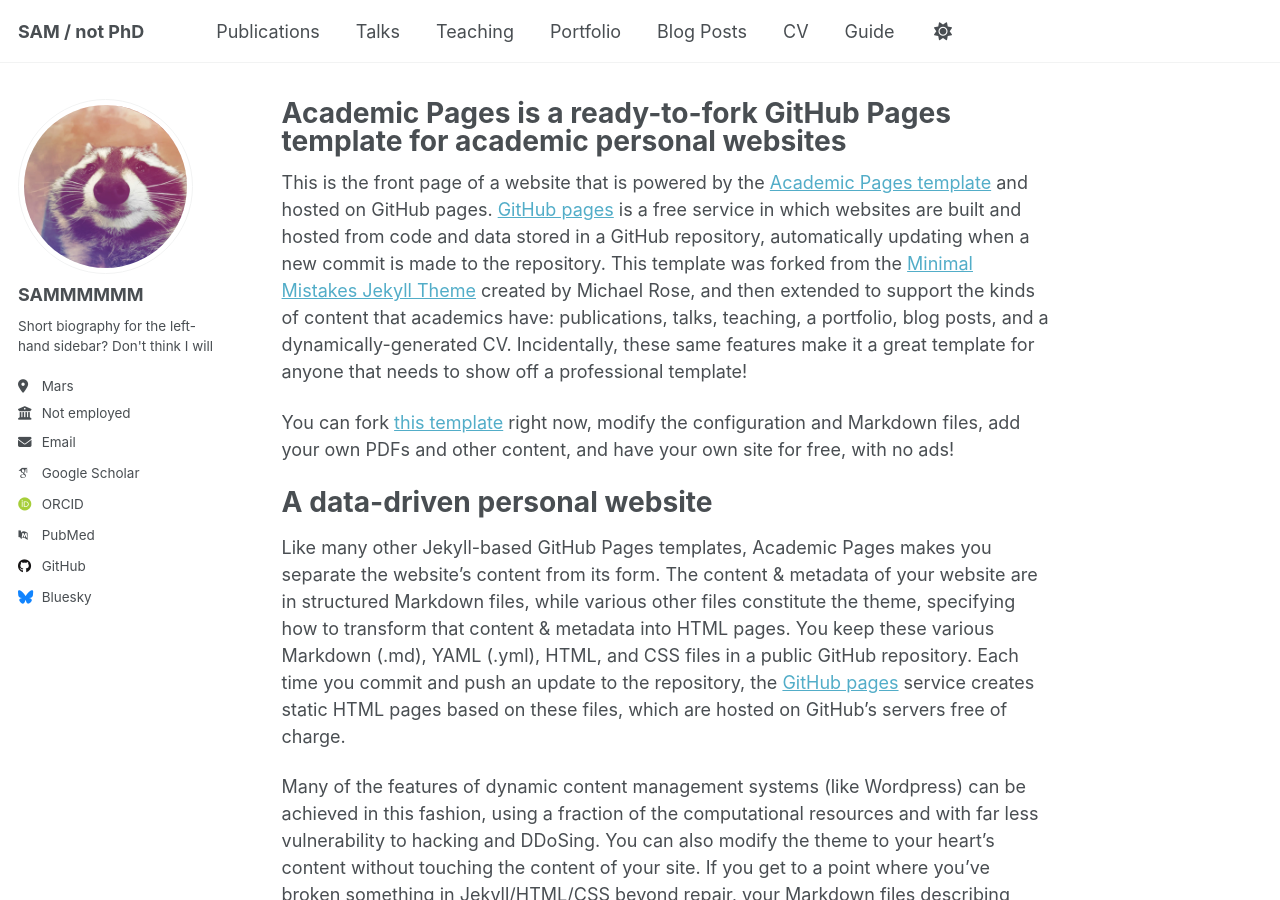
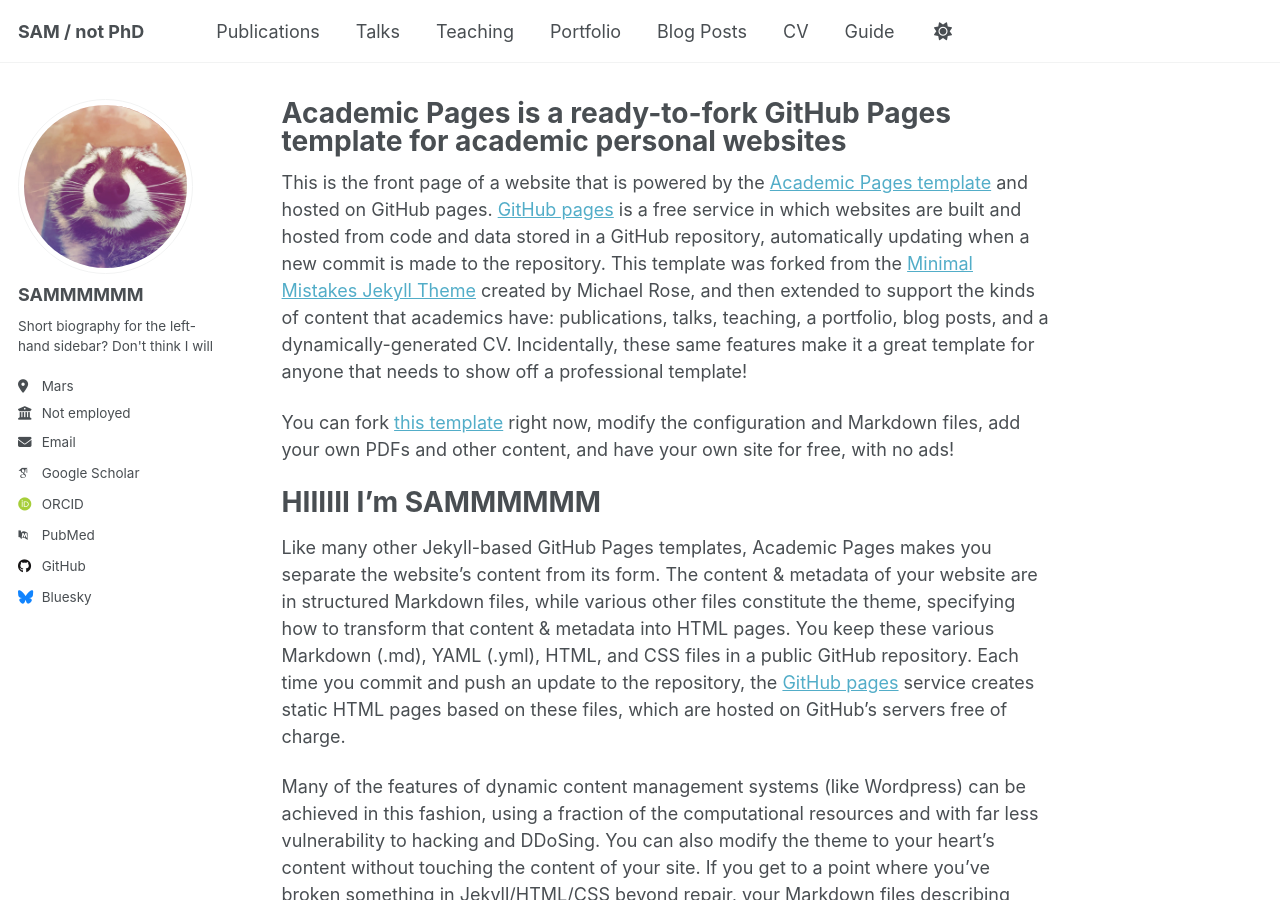
Before and after one commit to stello2004/CIERA_REU, a Jekyll site: the page built from _pages/about.md, in a window 1280 px wide and 900 px high. Built offline with Jekyll 4.4.1, drawn with Linux system fonts in a browser that asks for light colours; some web fonts are replaced; a script that is not in the unit is left out.

Commit message:
Update about.md

```diff
--- a/_pages/about.md
+++ b/_pages/about.md
@@ -11,7 +11,7 @@ This is the front page of a website that is powered by the [Academic Pages templ
 
  You can fork [this template](https://github.com/academicpages/academicpages.github.io) right now, modify the configuration and Markdown files, add your own PDFs and other content, and have your own site for free, with no ads!
 
-A data-driven personal website
+HIIIIII I'm SAMMMMMM
 ======
 Like many other Jekyll-based GitHub Pages templates, Academic Pages makes you separate the website's content from its form. The content & metadata of your website are in structured Markdown files, while various other files constitute the theme, specifying how to transform that content & metadata into HTML pages. You keep these various Markdown (.md), YAML (.yml), HTML, and CSS files in a public GitHub repository. Each time you commit and push an update to the repository, the [GitHub pages](https://pages.github.com/) service creates static HTML pages based on these files, which are hosted on GitHub's servers free of charge.
 
```
